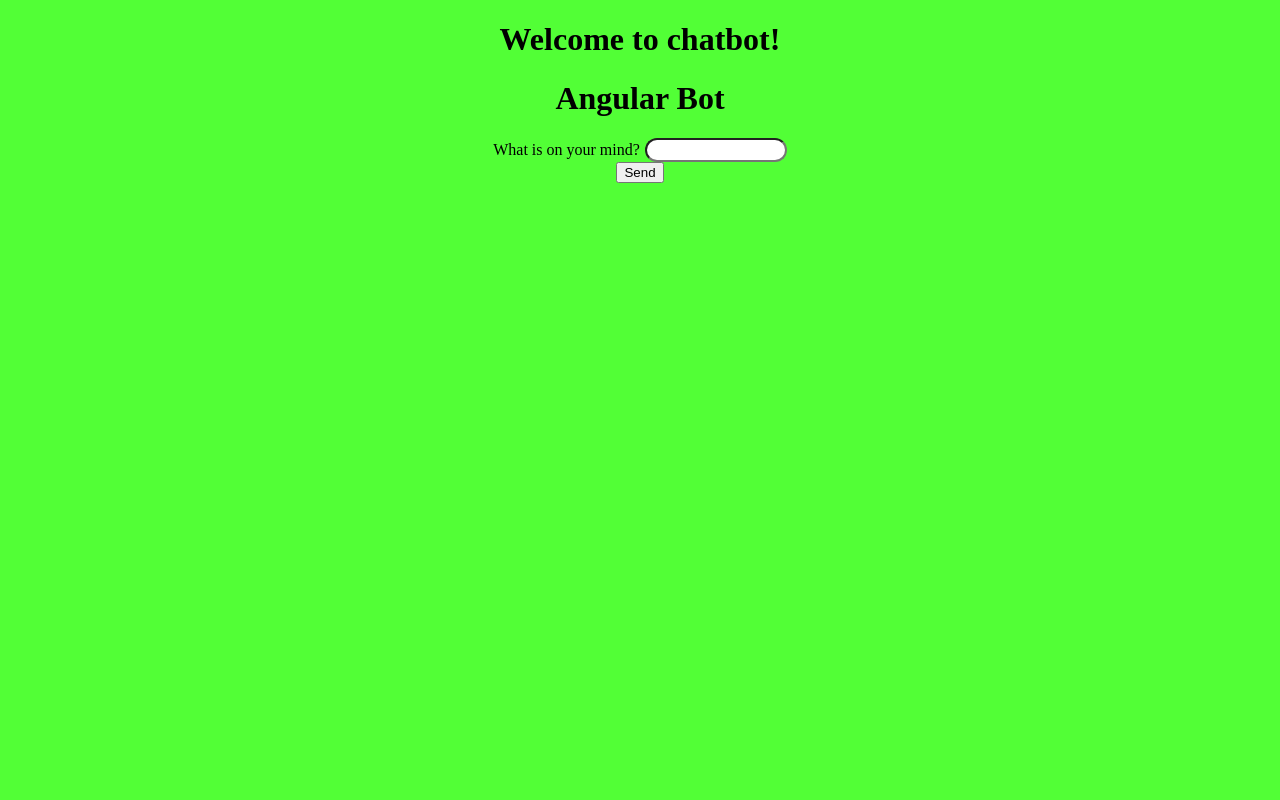
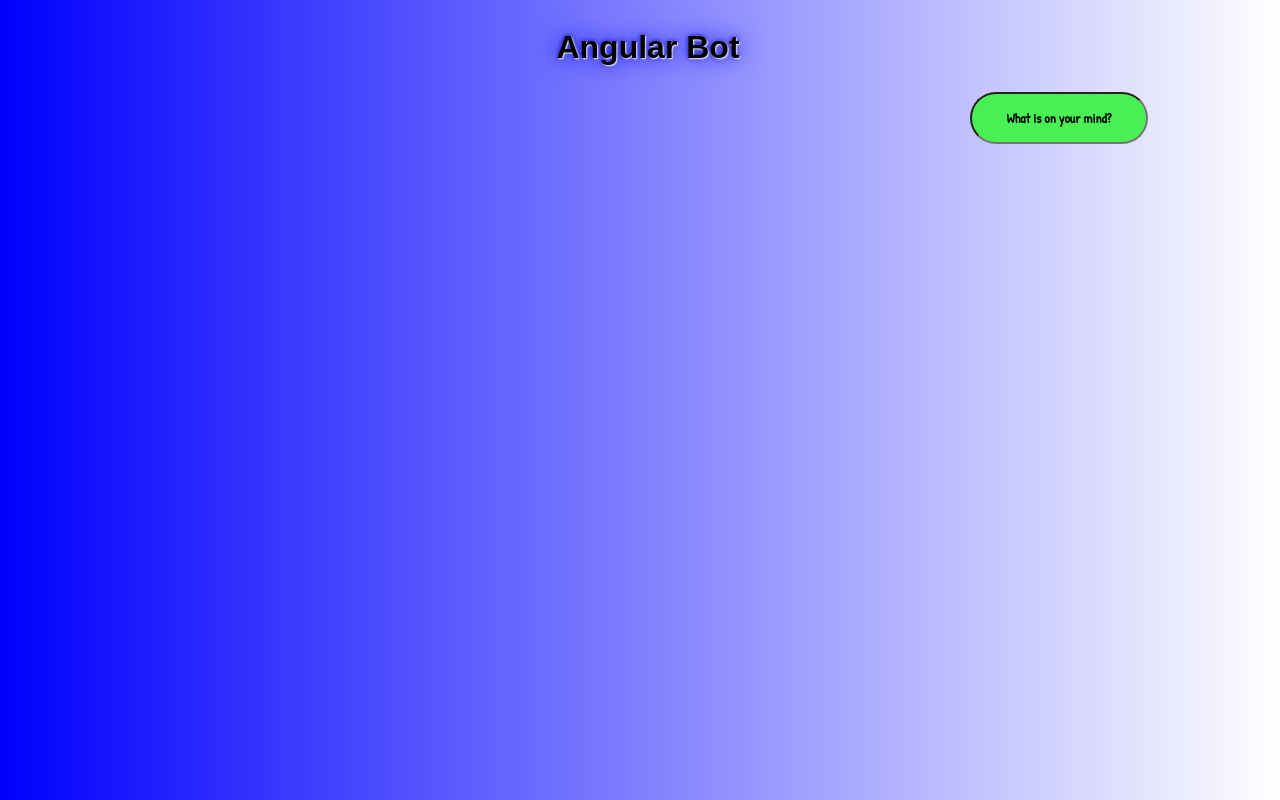
Before and after one commit to public-projects/diagonflow-client, an Angular app: page / in a window 1280 px wide. Built offline with nearby package versions, Linux system fonts and the light colour scheme; what api-ai-javascript would draw is missing.

Commit message:
auoto scroll adjusted + css

```diff
--- a/src/app/app.component.html
+++ b/src/app/app.component.html
@@ -1,6 +1,6 @@
 <!--The content below is only a placeholder and can be replaced.-->
 <div style="text-align:center">
-  <h1>
+  <!-- <h1>
     Welcome to {{ title }}!
-  </h1>
+  </h1> -->
 <app-chat-dialog></app-chat-dialog>
--- a/src/app/chat.service.ts
+++ b/src/app/chat.service.ts
@@ -40,7 +40,8 @@ export class ChatService {
     console.log('before post client questionRequestBody =');
     console.log(questionRequestBody);
 
-    this.httpClient.post('http://10.0.0.3:3000/chatbot/find', questionRequestBody, httpOptions)
+    // this.httpClient.post('http://10.0.0.3:3000/chatbot/find', questionRequestBody, httpOptions)
+    this.httpClient.post('https://d1325b09.ngrok.io/chatbot/find', questionRequestBody, httpOptions)
       // .pipe(
       //   map(
       //     (res) => {
--- a/src/app/chat/chat-dialog/chat-dialog.component.html
+++ b/src/app/chat/chat-dialog/chat-dialog.component.html
@@ -1,21 +1,39 @@
+<div class="chat-dialog-container" fxLayout="column" fxLayoutAlign="start center">
+  <!-- <label for="nameField">What is on your mind?</label> -->
+<!--
+  <input
+    [(ngModel)]="formValue"
+    (keyup.enter)="sendMessage()"
+    type="text"
+  /><br />
 
-<h1>Angular Bot</h1>
+  <button (click)="sendMessage()">Send</button> -->
+  <h1 >Angular Bot</h1>
+  <div #chatbotContainer class="chatbot-container">
 
+    <div  *ngFor="let message of messages | async" class="message-container">
+      <div
+        class="message"
+        [ngClass]="{
+          from: message.sentBy === 'bot',
+          to: message.sentBy === 'user'
+        }"
+      >
+        <img class="icon" src="assets/bot-messenger.png" />
+        <span>{{ message.content }}</span>
+      </div>
+    </div>
+    <br />
+    <div style="width: 100%;overflow:auto;">
+        <input
+        id="input-message"
+        class="message to"
+        [(ngModel)]="formValue"
+        (keyup.enter)="sendMessage()"
+        type="text"
+        placeholder="What is on your mind?"
+      /><br />
+    </div>
 
-
-<ng-container *ngFor="let message of messages | async">
-
-  <div class="message" [ngClass]="{ 'from': message.sentBy === 'bot',
-                                    'to':   message.sentBy === 'user' }">
-  <img class="icon" src='assets/bot-messenger.png'> <span>{{ message.content }}</span>
   </div>
-
-</ng-container>
-
-
-<label for="nameField">What is on your mind?</label>
-
-
-<input [(ngModel)]="formValue" (keyup.enter)="sendMessage()" type="text"><br>
-
-<button (click)="sendMessage()">Send</button>
+</div>
--- a/src/app/chat/chat-dialog/chat-dialog.component.scss
+++ b/src/app/chat/chat-dialog/chat-dialog.component.scss
@@ -1,43 +1,78 @@
+.chat-dialog-container{
+  width:100%;
+  // border: 1px solid purple;
+  // height: 100%;
+  position: fixed;
+}
+.chatbot-container{
+  width: 80%;
+  clear: right;
+  overflow-y: auto;
+  // border: 1px red solid;
+  max-width: 1000px;
+  // border: 1px solid red
+max-height: 79vh;
+}
+.message-container{
+  clear: right;
+  // border: 1px solid green
+}
+h1{
+  font-family: 'Acme', sans-serif;
+  margin-bottom: 1vh;
+  text-shadow: 1px 1px 2px white, 0 0 25px blue, 0 0 5px darkblue;
+}
 .message {
-  border-radius: 50px;
-  margin: 0 15px 10px;
+  // border-radius: 50px;
+  border-radius: 5vw;
+  // margin: 0 15px 10px;
   padding: 15px 20px;
   position: relative;
   font-weight: bold;
+  width: fit-content;
   // height: 50px;
 }
 input, .message{
-  font-family: 'Patrick Hand', cursive;
- box-sizing: content-box;
-}
-input{
-  margin-left: 5px;
-  border-radius: 25px;
-}
-input:focus{
-  background-color: #2cd25a;
-}
-.icon {
-  width: 2vw;
-  margin-left: 1vw;
-  margin-right: 1vw;
-  margin-top: -10px;
-
+font-family: 'Patrick Hand', cursive;
+//  box-sizing: content-box;
 }
 .message.to {
   // background-color: #2095FE;
   background-color: #19777d;
   color: #fff;
-  text-align: right;
+  text-align: left;
+  float: right;
 }
 .message.from {
   background-color: #E5E4E9;
   color: #363636;
   margin-right: 100px;
   text-align: left;
-
 }
 .message.to + .message.to,
 .message.from + .message.from {
 margin-top: -10px;
 }
+input {
+  margin-left: 5px;
+  border-radius: 25px;
+}
+input::placeholder{
+  color:black;
+text-align: center;
+}
+input:focus{
+  background-color: #2cd25a;
+}
+#input-message {
+  background-color: #49f054;
+  color:black;
+  display: block;
+}
+.icon {
+  width: 2vw;
+  min-width: 20px;
+  margin-left: 1vw;
+  margin-right: 1vw;
+  // margin-top: -10px;
+}
--- a/src/app/chat/chat-dialog/chat-dialog.component.ts
+++ b/src/app/chat/chat-dialog/chat-dialog.component.ts
@@ -1,4 +1,4 @@
-import { Component, OnInit } from '@angular/core';
+import { Component, OnInit, ViewChild, ElementRef, QueryList } from '@angular/core';
 import { Observable } from 'rxjs';
 import { Message, ChatService } from 'src/app/chat.service';
 import { scan } from 'rxjs/operators';
@@ -8,7 +8,8 @@ import { scan } from 'rxjs/operators';
   styleUrls: ['./chat-dialog.component.scss']
 })
 export class ChatDialogComponent implements OnInit {
-
+  // @ViewChild('chatbotContainer',{static: false}) chatbotContainer;
+  @ViewChild('chatbotContainer',{static: false}) chatbotContainerRef: ElementRef;
 
   messages: Observable<Message[]>;
   formValue: string;
@@ -22,9 +23,15 @@ export class ChatDialogComponent implements OnInit {
     );
   }
 
+
+  ngAfterViewChecked() {
+    console.log('ngAfterViewChecked() this.chatbotContainerRef.nativeElement' );
+    console.log(this.chatbotContainerRef.nativeElement.scrollHeight);
+    console.log(this.chatbotContainerRef.nativeElement.scrollTop);
+    this.chatbotContainerRef.nativeElement.scrollTop = this.chatbotContainerRef.nativeElement.scrollHeight;
+  }
   sendMessage() {
     this.chat.converse(this.formValue);
     this.formValue = '';
   }
-
 }
--- a/src/app/chat/chat.module.ts
+++ b/src/app/chat/chat.module.ts
@@ -4,13 +4,15 @@ import { ChatDialogComponent } from './chat-dialog/chat-dialog.component';
 import { FormsModule } from '@angular/forms';
 import { ChatService } from '../chat.service';
 import { HttpClientModule } from '@angular/common/http';
+import { FlexLayoutModule } from '@angular/flex-layout';
 
 @NgModule({
   declarations: [ChatDialogComponent],
   imports: [
     CommonModule,
     FormsModule,
-    HttpClientModule
+    HttpClientModule,
+    FlexLayoutModule
   ],
   exports: [ ChatDialogComponent ],
   providers: [ChatService]
--- a/src/polyfills.ts
+++ b/src/polyfills.ts
@@ -43,7 +43,7 @@
  *
  * (window as any).__Zone_disable_requestAnimationFrame = true; // disable patch requestAnimationFrame
  * (window as any).__Zone_disable_on_property = true; // disable patch onProperty such as onclick
- * (window as any).__zone_symbol__BLACK_LISTED_EVENTS = ['scroll', 'mousemove']; // disable patch specified eventNames
+ * (window as any).__zone_symbol__UNPATCHED_EVENTS = ['scroll', 'mousemove']; // disable patch specified eventNames
  *
  *  in IE/Edge developer tools, the addEventListener will also be wrapped by zone.js
  *  with the following flag, it will bypass `zone.js` patch for IE/Edge
--- a/src/styles.scss
+++ b/src/styles.scss
@@ -1,4 +1,6 @@
 /* You can add global styles to this file, and also import other style files */
 body {
-  background-color: #52ff36;
+  // background-color: #52ff36;
+  // background-color: #6891ff;
+  background-image: linear-gradient(to left, rgba(255,0,0,0), blue)
 }
--- a/tsconfig.json
+++ b/tsconfig.json
@@ -2,15 +2,16 @@
   "compileOnSave": false,
   "compilerOptions": {
     "baseUrl": "./",
+    "downlevelIteration": true,
     "outDir": "./dist/out-tsc",
     "sourceMap": true,
     "declaration": false,
-    "module": "es2015",
+    "module": "esnext",
     "moduleResolution": "node",
     "emitDecoratorMetadata": true,
     "experimentalDecorators": true,
     "importHelpers": true,
-    "target": "es5",
+    "target": "es2015",
     "typeRoots": [
       "node_modules/@types"
     ],
```
Also changed, not shown: package.json (+18 -16 lines), tslint.json (+4 -4 lines), 2 other files (tests, documents, lock files or other folders).
